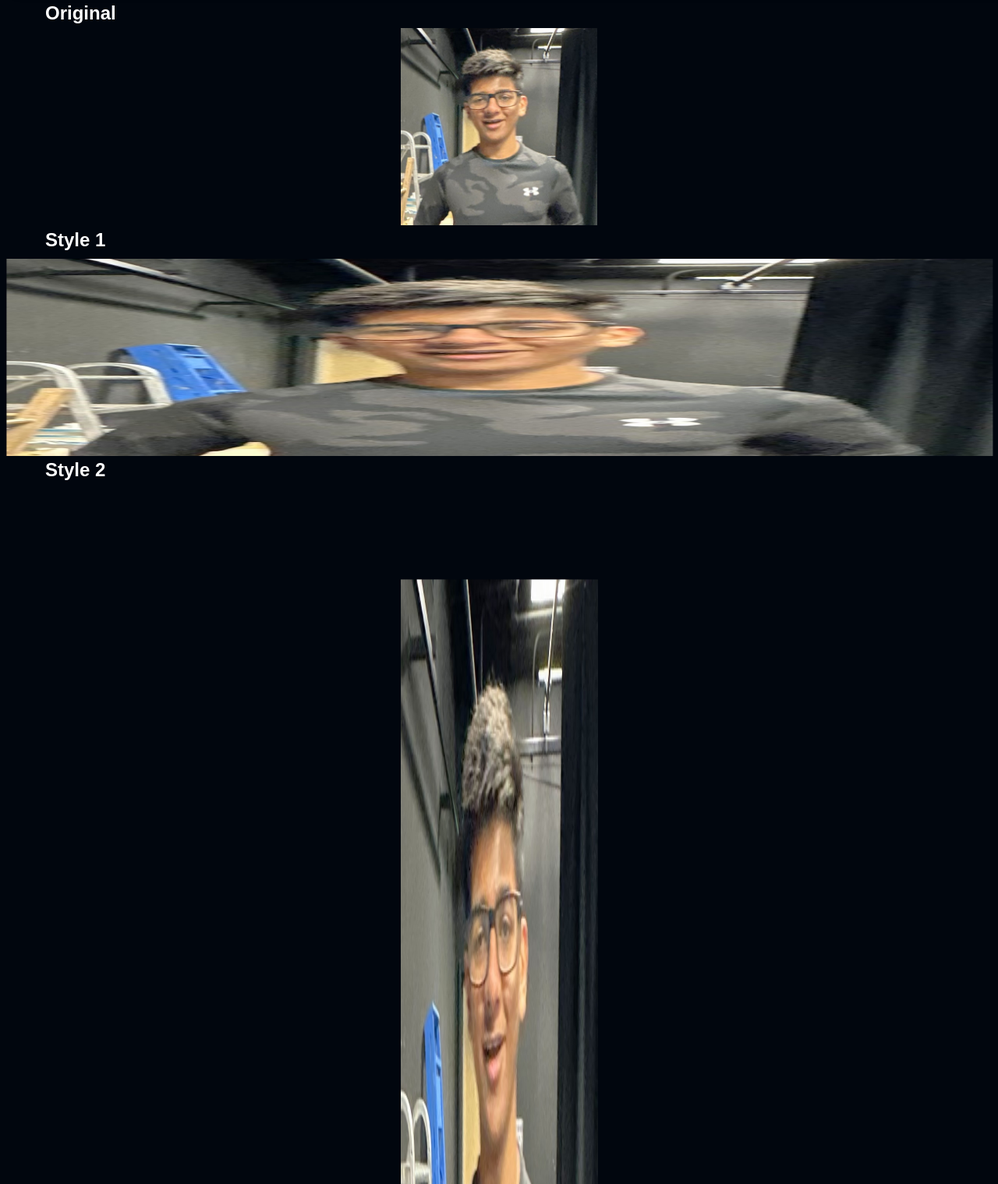
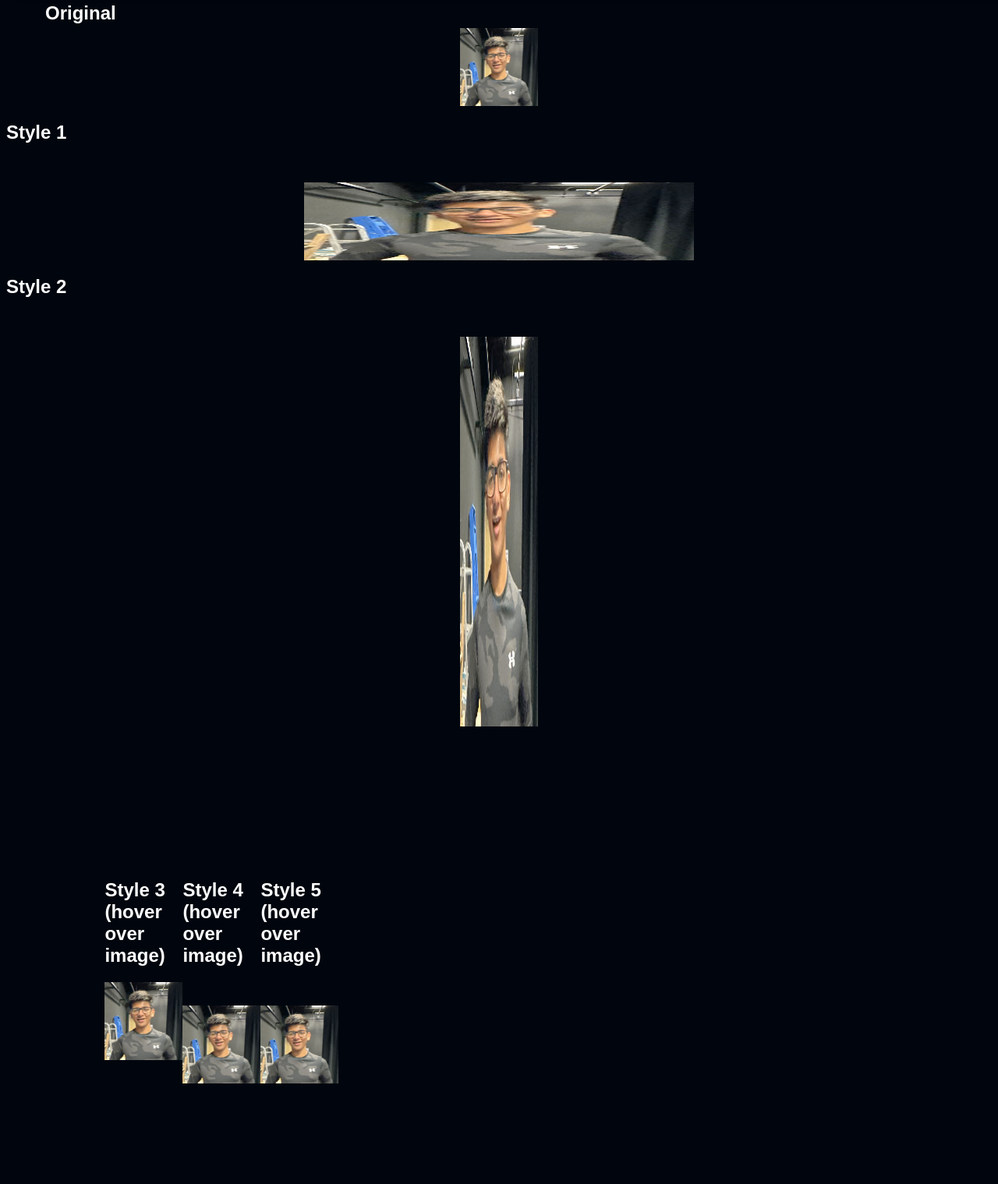
Before and after one commit to skandasamy955/Tinovation_Explore, a plain HTML site: page transformations.html in a window 1280 px wide. Shown: the part 146-1665 px from the top of the page at 78% size. Drawn offline with Linux system fonts and the light colour scheme.

Commit message:
Resolve merge conflicts

```diff
--- a/styles.css
+++ b/styles.css
@@ -123,19 +123,58 @@ color: red;
 }
 
 img {
-    width: 20%;
-    height: auto;
+    height: 100px;
+    width: auto;
     margin-left: auto;
     margin-right: auto;
-    display: block;
+    display: flex;
+}
+
+.block {
+
 }
 
 #img-style-1 {
     transform: scaleX(5);
-    margin-top: 10px;
+    margin-top: 50px;
 }
 
 #img-style-2 {
     transform: scaleY(5);
-    margin-top: 50%;
+    margin-top: 250px;
+    margin-bottom: 250px;
 }
+
+#img-style-3 {
+    transition: transform 5s;
+}
+
+#img-style-3:hover {
+    transform: rotateY(180deg)
+}
+
+#img-style-4 {
+    margin-top: 50px;
+    transition: transform 5s;
+}
+
+#img-style-4:hover {
+    transform: rotateX(180deg);
+}
+
+#img-style-5 {
+    margin-top: 50px;
+    transition: transform 5s;
+}
+
+#img-style-5:hover {
+    transform: rotateZ(180deg);
+}
+
+#row {
+    display: flex;
+    margin: auto;
+    float: left;
+    width: 180px;
+    padding: 10%;
+}
--- a/transformations.html
+++ b/transformations.html
@@ -29,13 +29,35 @@
         <img src="Aaron-low-res.jpeg" alt="Aaron is a mere child">
 
 
-        <h2 class="styles_list">Style 1</h2>
+        <div class="block">
+            <h2>Style 1</h2>
 
-        <img src="Aaron-low-res.jpeg" alt="Aaron is a mere child" id="img-style-1">
+            <img src="Aaron-low-res.jpeg" alt="Aaron is a mere child" id="img-style-1">
+        </div>
 
-        <h2 class="styles_list">Style 2</h2>
+        <div id="block">
+            <h2>Style 2</h2>
 
-        <img src="Aaron-low-res.jpeg" alt="Aaron is a mere child" id="img-style-2">
+            <img src="Aaron-low-res.jpeg" alt="Aaron is a mere child" id="img-style-2">
+        </div>
+
+        <div id="row">
+            <div class="block">
+                <h2>Style 3 (hover over image)</h2>
+
+                <img src="Aaron-low-res.jpeg" alt="Aaron is a mere child" id="img-style-3">
+            </div>
+            <div class="block">
+                <h2>Style 4 (hover over image)</h2>
+
+                <img src="Aaron-low-res.jpeg" alt="Aaron is a mere child" id="img-style-4">
+            </div>
+            <div class="block">
+                <h2>Style 5 (hover over image)</h2>
+
+                <img src="Aaron-low-res.jpeg" alt="Aaron is a mere child" id="img-style-5">
+            </div>
+        </div>
 
     </body>
 </html>
```
